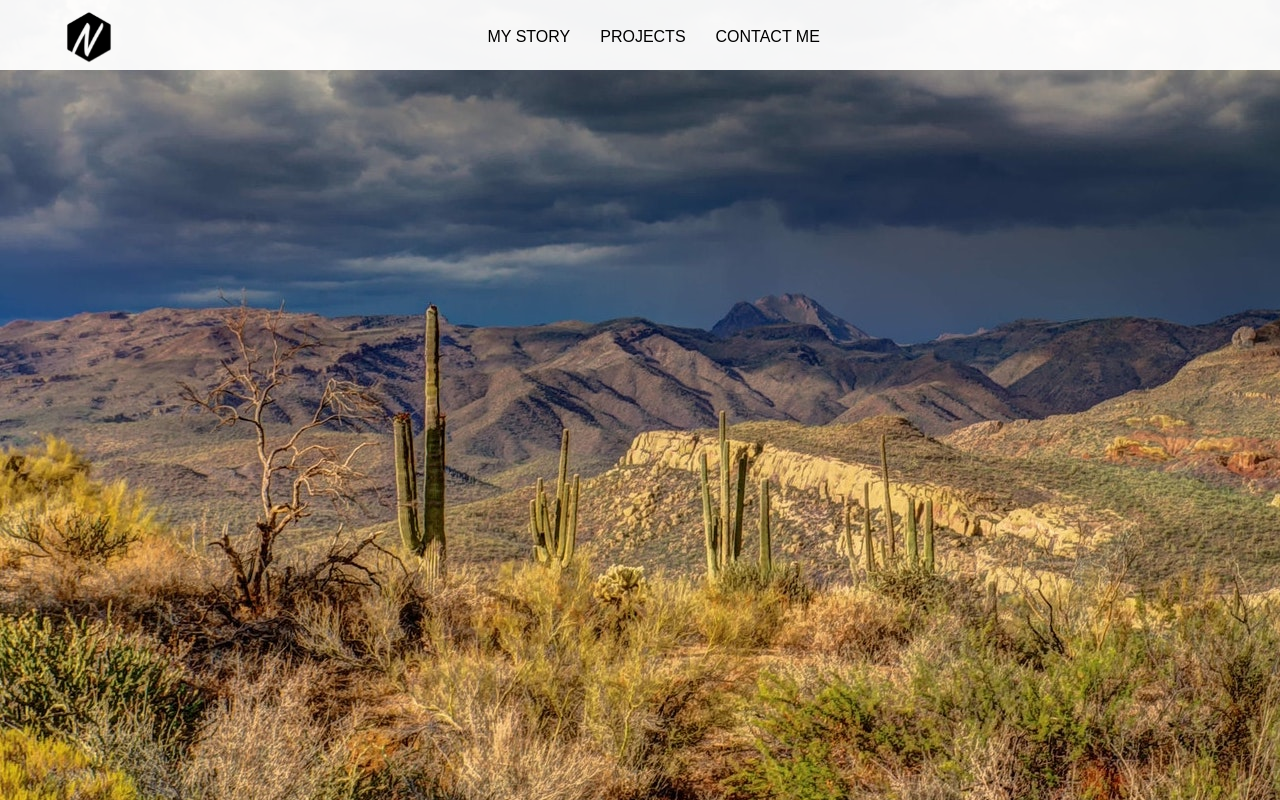
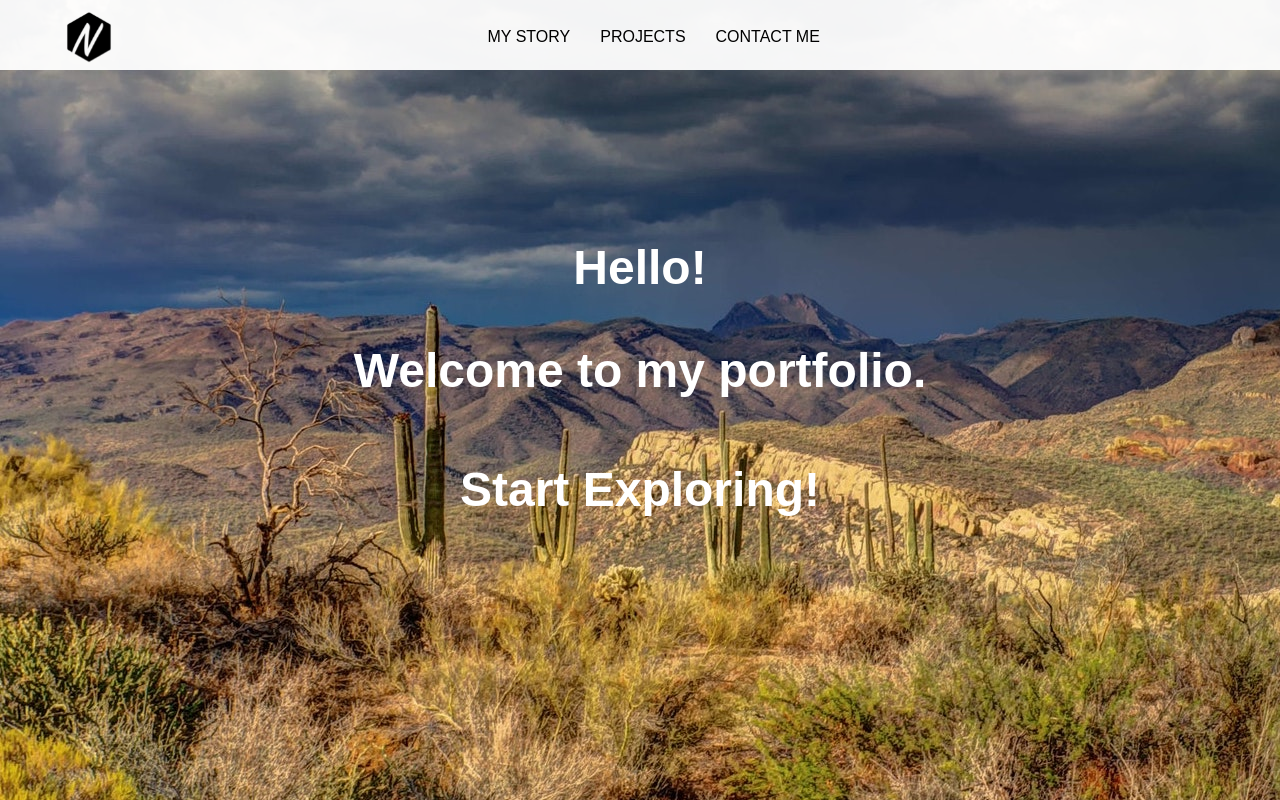
Before and after one commit to Gadget89/updated-portfolio, a React (Create React App) app: page / in a window 1280 px wide. Shown: the top 800 px of the page. Built offline with nearby package versions, Linux system fonts and the light colour scheme.

Commit message:
Updated incorrect labeles on img import in landing

```diff
--- a/src/Landing.js
+++ b/src/Landing.js
@@ -1,18 +1,18 @@
 import React, { Component } from 'react';
 
 import './main.css';
-import Basketball from './assets/new-hero-photo.jpeg'
+import Hero from './assets/new-hero-photo.jpeg'
 
 class Landing extends Component {
   render() {
     return (
       <main>
         <section>
-          <img alt='' className="landing-hero-img" src={Basketball}></img>
+          <img alt='' className="landing-hero-img" src={Hero}></img>
         </section>
-        <aside className="lading-message">
+        <aside className="landing-message">
           <h2>Hello!</h2>
-          <h3>Welcom to my portfolio.</h3>
+          <h3>Welcome to my portfolio.</h3>
           <h4>Start Exploring!</h4>
         </aside>
       </main>
--- a/src/main.css
+++ b/src/main.css
@@ -80,6 +80,9 @@ li {
   text-align: center;
   width: 100%;
 }
+.landing-message h2, h3, h4 {
+  font-size: 3em;
+}
 
 @media only screen and (max-width: 600px) {
   /*For mobile*/
```
